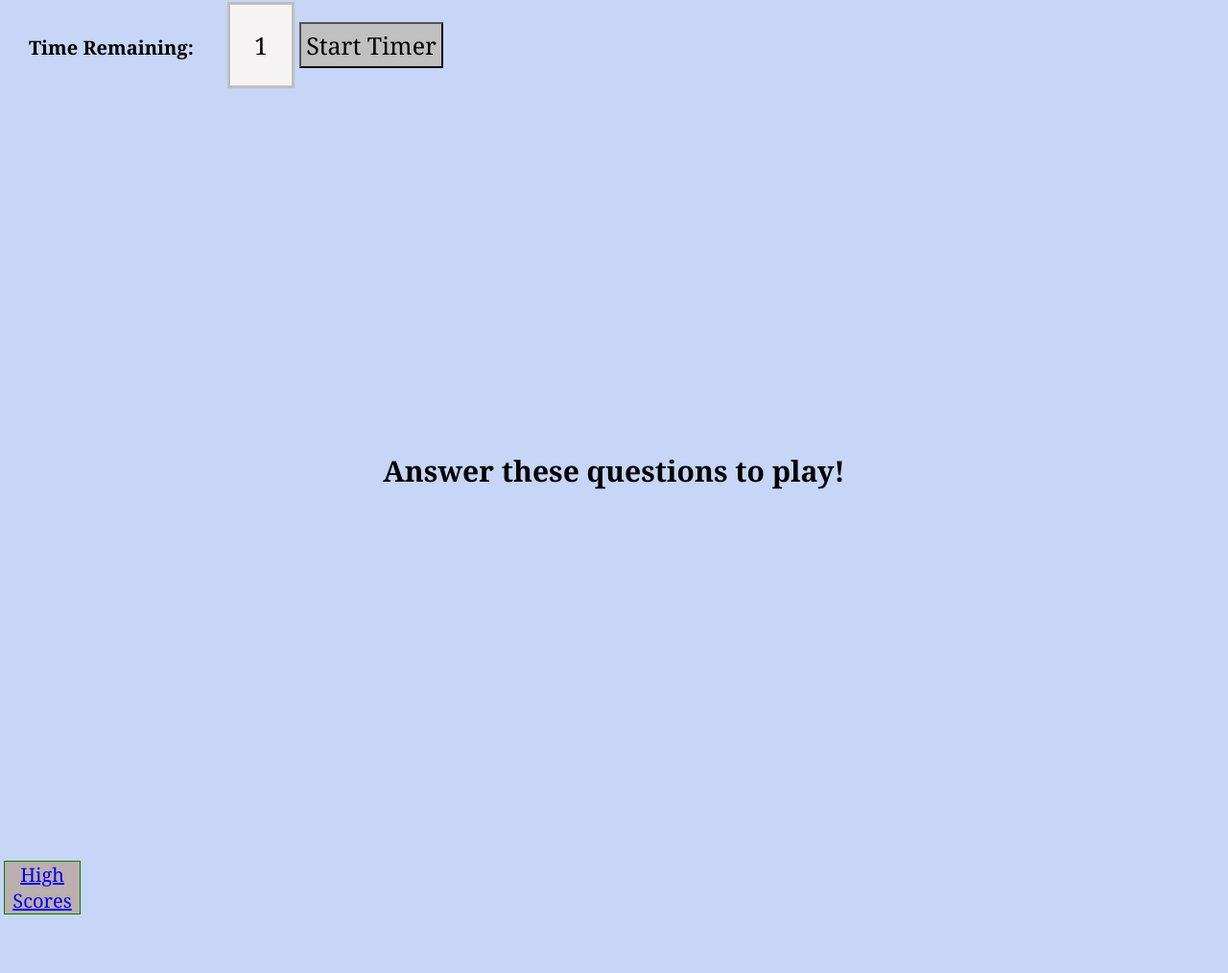
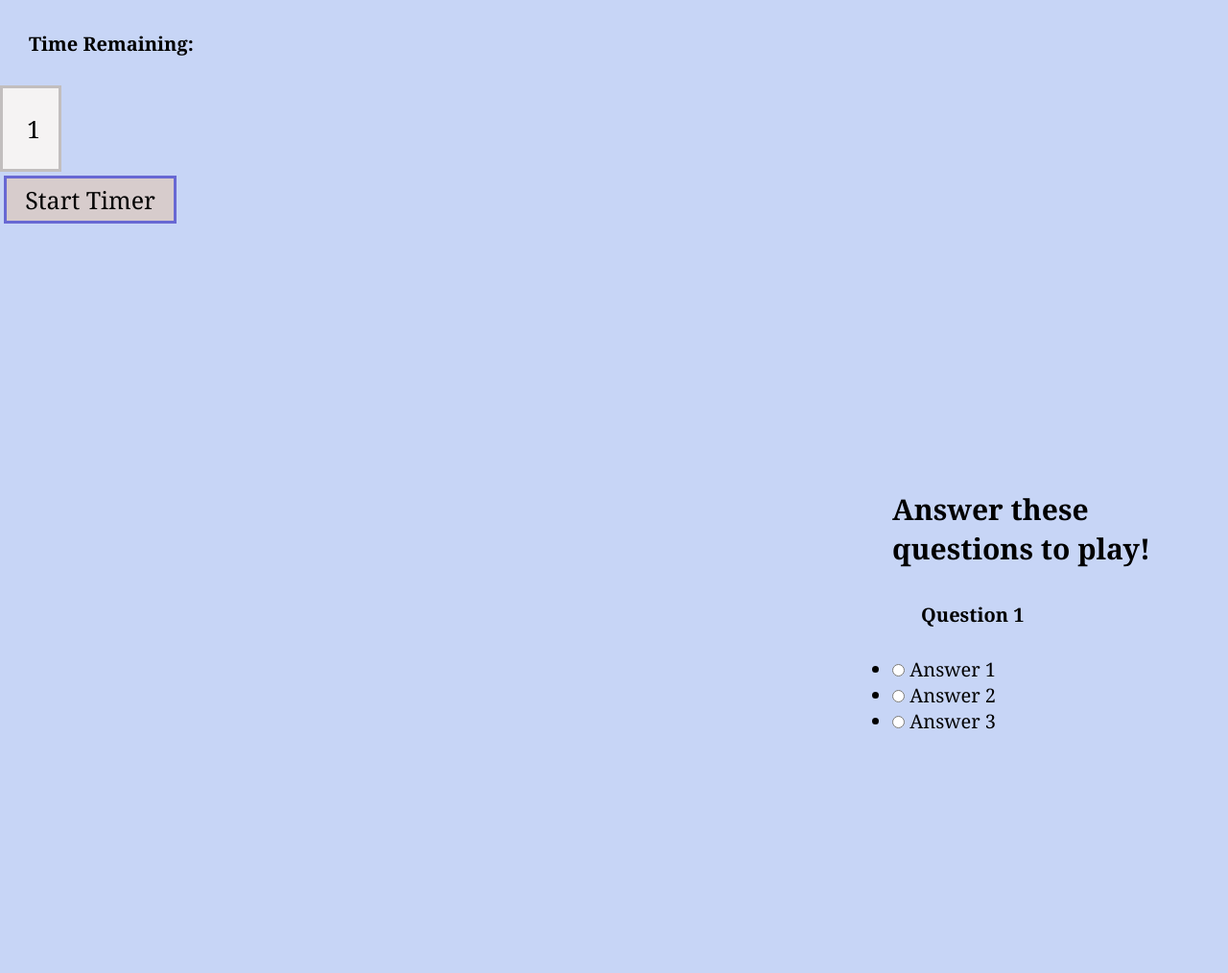
Before and after one commit to cchor/code-quiz-challenge, a plain HTML site: page index.html in a window 1280 px wide. Shown: the part 58-1072 px from the top of the page at 96% size. Before the commit the page ends 1015 px from the top, so only its background shows below. Drawn offline with Linux system fonts and the light colour scheme.

Commit message:
updating changes

```diff
--- a/assets/css/style.css
+++ b/assets/css/style.css
@@ -3,6 +3,10 @@
     font-size: 20px;
     color: black;
     font-family: Georgia, 'Times New Roman', Times, serif;
+    --hovercolor: rgb(21, 30, 151);
+    --buttoncolor: rgb(215, 204, 204);
+    --bordercolor: rgb(104, 104, 211);
+
 
 }
 
@@ -21,17 +25,18 @@ h2 {
     color: black;
 }
 
-.timer-box {
+.timer-container {
     background: rgb(245, 243, 243);
     font-family: Georgia, 'Times New Roman', Times, serif;
     font-size: 25px;
-    display: inline-block;
+    display: flex;
+    width: 5%;
     padding: 25px;
     border: solid rgb(194, 190, 190);
 
 }
 
-.container {
+.game-container {
     width: 100vw;
     height: 100vh;
     display: flex;
@@ -39,19 +44,14 @@ h2 {
     align-items: center;
 }
 
-.container > * {
-    width: 100%;
-}
-
-.flex-column {
+.highscore-container {
+    width: 100vw;
+    height: 100vh;
     display: flex;
-    flex-direction: column;
-}
-
-.flex-center {
     justify-content: center;
     align-items: center;
 }
+
 
 .text-center {
     text-align: center;
@@ -67,6 +67,24 @@ h2 {
 
 }
 
+.btn {
+    font-size: 25px;
+    padding: 5px;
+    width: 180px;
+    text-align: center;
+    border: 3px solid var(--bordercolor);
+    margin: 4px;
+    background-color: var(--buttoncolor);
+
+}
+
+.btn:hover {
+    cursor: pointer;
+    box-shadow: 0 2px 8px 8px var(--hovercolor);
+
+
+}
+
 p {
 
     display: inline-flex;
@@ -75,26 +93,3 @@ p {
     padding: 30px;
 
 }
-
-.questions-box {
-    display: flex;
-    align-items: center;
-    justify-content: center;
-    margin:0;
-}
-
-.btn {
-    font-size: 20px;
-    width: 80px;
-    text-align: center;
-    border: 1px solid green;
-    margin: 4px;
-    background-color: rgb(187, 175, 175);
-
-}
-
-.btn:hover {
-cursor: pointer;
-box-shadow: 0 2px 4px 4px rgb(69, 250, 96);
-
-}
--- a/game.html
+++ b/game.html
@@ -5,16 +5,18 @@
     <meta http-equiv="X-UA-Compatible" content="IE=edge">
     <meta name="viewport" content="width=device-width, initial-scale=1.0">
     <title>Play Code Quiz</title>
-    <link rel="stylesheet" href="/game.css"/>
+    <link rel="stylesheet" href="./game.css"/>
     <link rel="stylesheet" href="./assets/css/"/>
 </head>
 <body>
-    <div>
+    <div class="game-container">
+        <div id="game" class="justify-center flex-column">
         <h3>Play Game</h3>
             <p>Answer the questions before the timer runs out!</p>
         <div>
             <p><strong>Question 1</strong></p>
-        <ul>
+        <div class="questions">
+            <ul>
            <li><input type="radio" id="quest1" value="Nothing" class="answer">
             <label for="quest1">Answer 1</label></li>
             <li><input type="radio" id="quest1" value="Nothing" class="answer">
@@ -22,7 +24,9 @@
             <li><input type="radio" id="quest1" value="Nothing" class="answer">
             <label for="quest3">Answer 3</label></li>
         </ul>
-    </div>
+        </div>
+        </div>
+        </div>
    <script src="./game.js"></script>
 </body>
 </html>
--- a/game.js
+++ /dev/null
@@ -1,5 +0,0 @@
-const question = document.getElementById("question");
-const el = document.getElementById('el');
-// const choices = document.getElementsByClassName("choice-text");
-const choices = Array.from(document.getElementsByClassName("choice-text"));
-console.log(choices);
--- a/index.html
+++ b/index.html
@@ -13,22 +13,21 @@
     <p><strong>Time Remaining:</strong> </p>
 
 <!-- timer countdown and button -->
-    <div class="timer-box">
+    <div class="timer-container">
         <div id= "timer">10</div>
     </div>
-        <button class="button-start">Start Timer</button>
+        <button class="btn">Start Timer</button>
     </div>
-    <div class="container">
-        <div id="home" class="flex-center flex-column">
+    <div class="game-container">
+
 
     <!-- questions section -->
-    <div class="questions-box"></div>
+    <div class="game-container"></div>
         <div class="questions-header"></div>
+
+    <script src="./game.html"></script>
+        <div>
             <h2>Answer these questions to play!</h2>
-    <script src="./game.html"></script>
-            <!-- <h3>Play Game</h3>
-            <p>Answer the questions before the timer runs out!</p>
-        <div>
             <p><strong>Question 1</strong></p>
                 <ul>
                 <li><input type="radio" id="quest1" value="Nothing" class="answer">
@@ -37,12 +36,13 @@
                     <label for="quest2">Answer 2</label></li>
                     <li><input type="radio" id="quest1" value="Nothing" class="answer">
                     <label for="quest3">Answer 3</label></li>
-        </ul> -->
+                </ul>
         </div>
     </div>
+
     <!-- high scores -->
-     <div class="btn">
-       <a class="high-score" href="/game.html">High Scores</a>
+    <div class="highscore-container">
+       <h2>High Scores</h2>
     </div>
 
    <script src="./script.js"></script>
```
Lines whose indentation alone changed are shown as unchanged.
